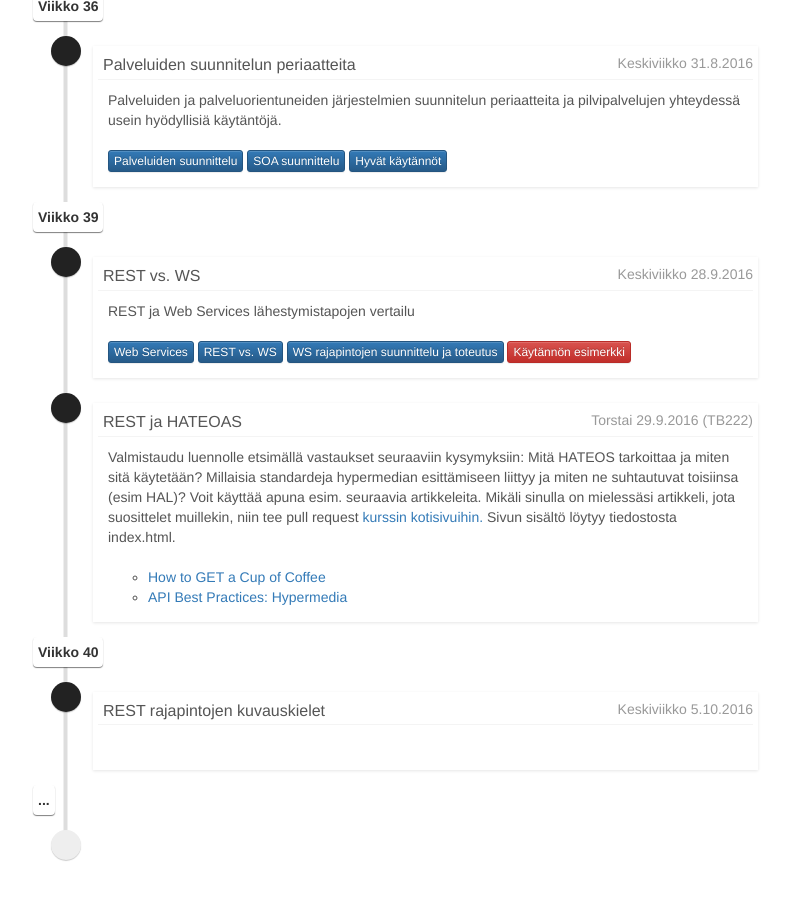
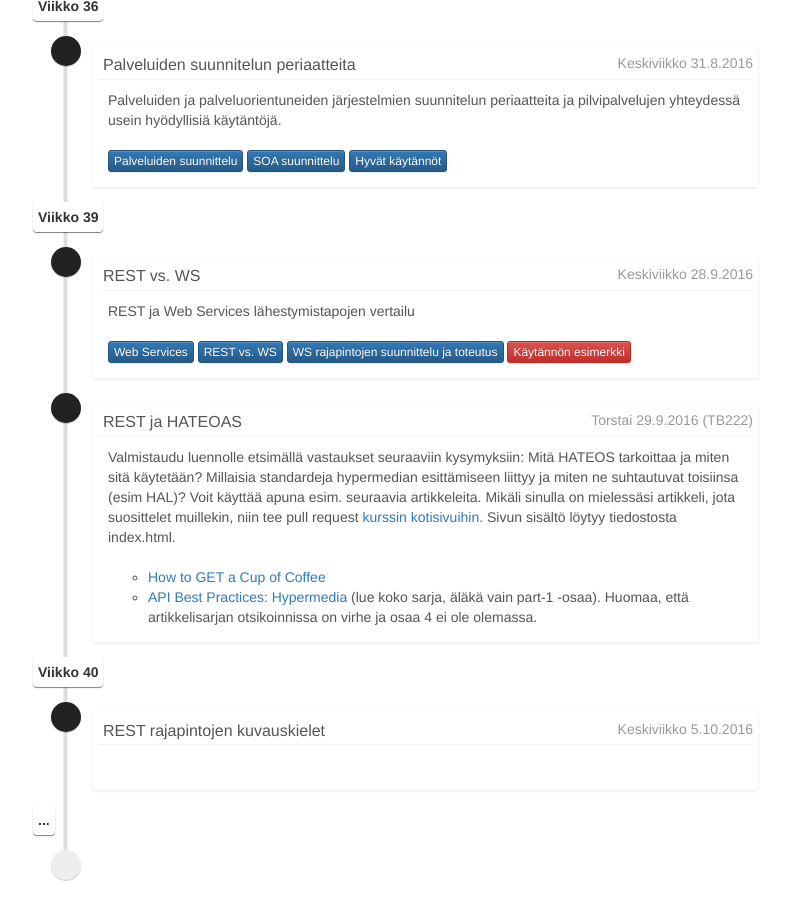
Before and after one commit to Palpo/palpo.github.io, a Jekyll site: the page built from index.html, in a window 1280 px wide and 900 px high, scrolled down 892 px. Shown: the whole window, without its empty margins (232-1020 px from the left). Built offline with Jekyll 4.4.1, drawn with Linux system fonts in a browser that asks for light colours; nearby versions of some CDN libraries.

Commit message:
instructions how to read the given article

```diff
--- a/index.html
+++ b/index.html
@@ -100,7 +100,7 @@ layout: default
                 <div class='timeline-footer'>
                   <ul>
                     <li><a href="https://www.infoq.com/articles/webber-rest-workflow">How to GET a Cup of Coffee</a></li>
-                    <li><a href="http://blogs.mulesoft.com/dev/api-dev/api-best-practices-hypermedia-part-1/">API Best Practices: Hypermedia</a></li>
+                    <li><a href="http://blogs.mulesoft.com/dev/api-dev/api-best-practices-hypermedia-part-1/">API Best Practices: Hypermedia</a> (lue koko sarja, äläkä vain part-1 -osaa). Huomaa, että artikkelisarjan otsikoinnissa on virhe ja osaa 4 ei ole olemassa.</li>
                   </ul>
                 </div>
               </div>
```
